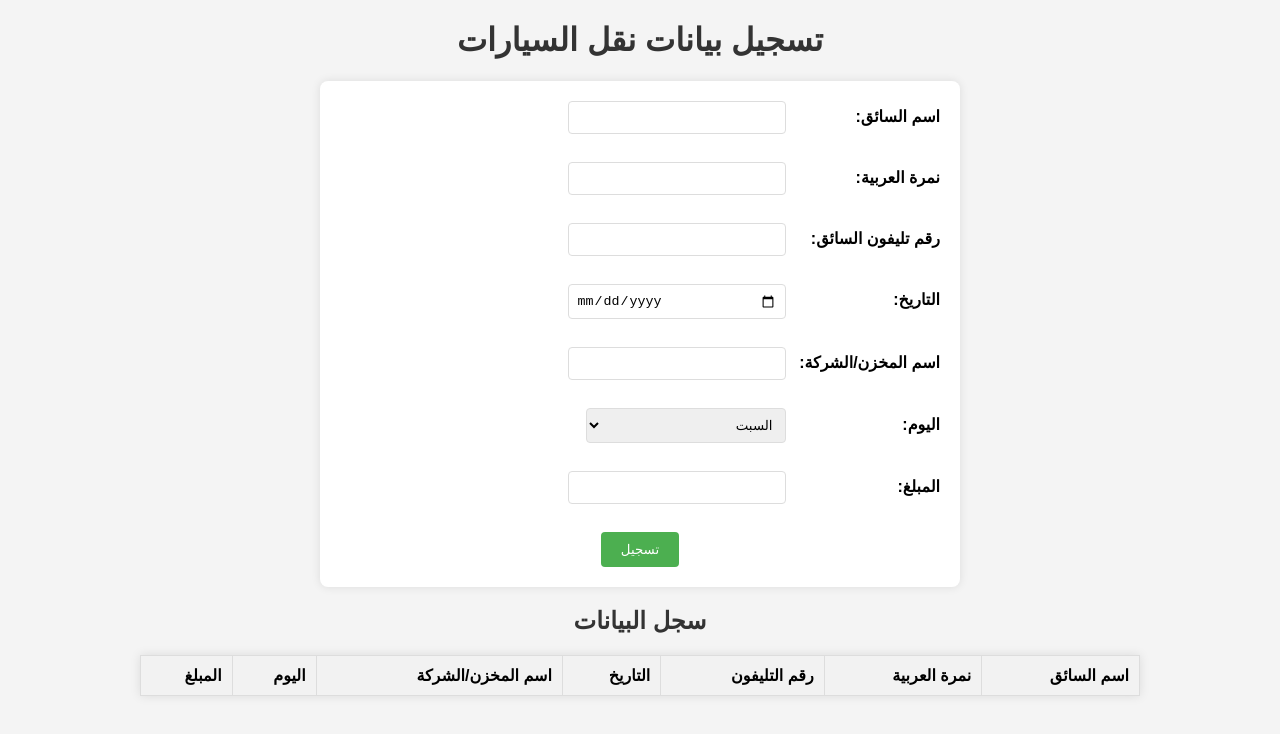
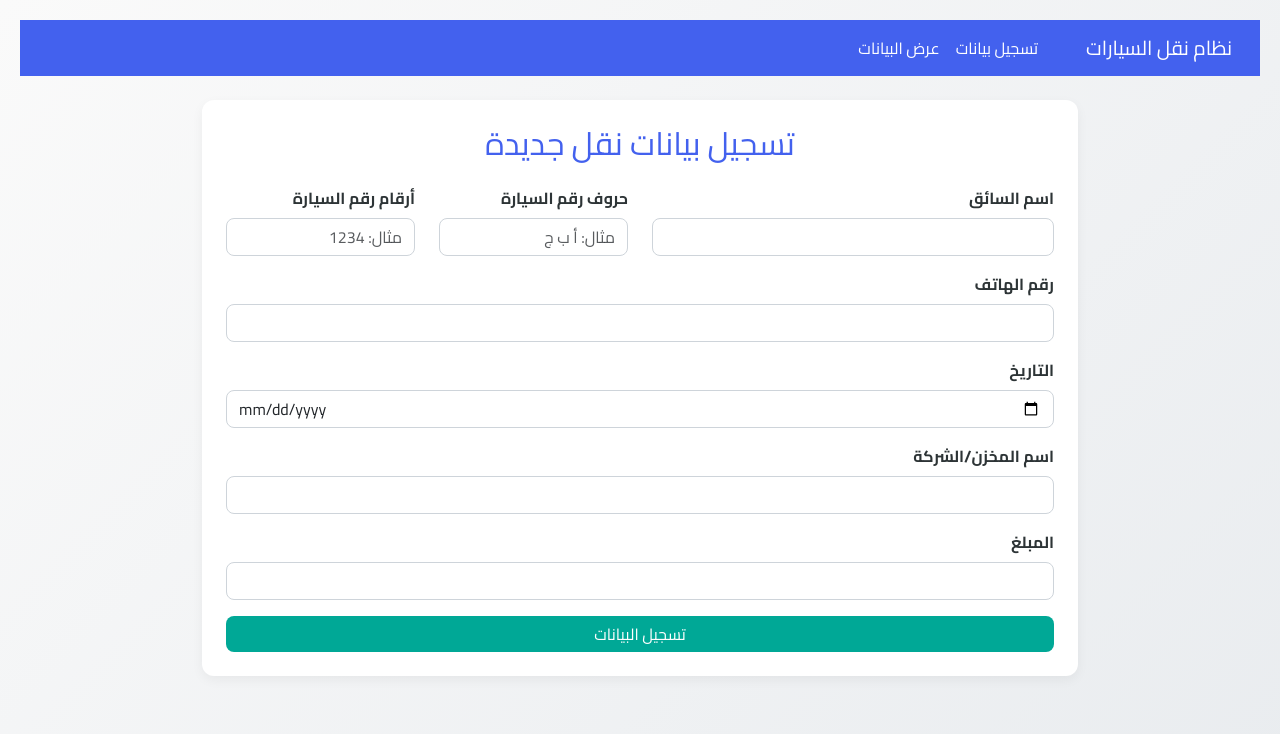
Before and after one commit to Nour3355/car-transport, a plain HTML site: page index.html in a window 1280 px wide. Drawn offline with nearby package versions, Linux system fonts and the light colour scheme; no server answers.

Commit message:
Update index.html

```diff
--- a/index.html
+++ b/index.html
@@ -1,129 +1,181 @@
 <!DOCTYPE html>
-<html lang="ar" dir="rtl">
+<html lang="ar">
 <head>
     <meta charset="UTF-8">
     <meta name="viewport" content="width=device-width, initial-scale=1.0">
     <title>تسجيل بيانات نقل السيارات</title>
+    <!-- Bootstrap CSS -->
+    <link href="https://cdn.jsdelivr.net/npm/bootstrap@5.3.0/dist/css/bootstrap.min.css" rel="stylesheet">
     <style>
         body {
-            font-family: Arial, sans-serif;
-            margin: 20px;
-            text-align: right;
-            background-color: #f4f4f4;
+            font-family: 'Cairo', sans-serif;
+            direction: rtl;
+            background: linear-gradient(135deg, #fafafa 0%, #e9ecef 100%); /* تدرج خفيف */
+            min-height: 100vh;
+            padding: 20px;
         }
-        h1, h2 {
-            color: #333;
+        .navbar {
+            background-color: #4361ee; /* أزرق هادئ */
+        }
+        .navbar-brand, .nav-link {
+            color: white !important;
+            transition: color 0.3s;
+        }
+        .nav-link:hover {
+            color: #f1f1f1 !important;
+        }
+        .container {
+            max-width: 900px;
+            margin-top: 20px;
+        }
+        .card {
+            border-radius: 12px;
+            box-shadow: 0 4px 12px rgba(0, 0, 0, 0.05);
+            border: none;
+            background-color: #ffffff;
+        }
+        .form-control {
+            border-radius: 8px;
+            border: 1px solid #ced4da;
+            transition: border-color 0.3s;
+        }
+        .form-control:focus {
+            border-color: #4361ee;
+            box-shadow: 0 0 5px rgba(67, 97, 238, 0.3);
+        }
+        .btn-primary {
+            background-color: #00a896; /* أخضر زاهي ناعم */
+            border: none;
+            border-radius: 8px;
+            transition: background-color 0.3s;
+        }
+        .btn-primary:hover {
+            background-color: #028f76;
+        }
+        .table {
+            background-color: #ffffff;
+            border-radius: 8px;
+            overflow: hidden;
+            border: 1px solid #e9ecef;
+        }
+        th {
+            background-color: #e9ecef; /* رمادي فاتح */
+            color: #2d3436;
+        }
+        td, th {
+            padding: 12px;
             text-align: center;
+            border: 1px solid #e9ecef;
         }
-        form {
-            max-width: 600px;
-            margin: 0 auto 20px;
-            padding: 20px;
-            background-color: white;
-            border-radius: 8px;
-            box-shadow: 0 0 10px rgba(0,0,0,0.1);
+        tr:nth-child(even) {
+            background-color: #f8f9fa;
+        }
+        .page {
+            display: none;
+        }
+        .page.active {
+            display: block;
+        }
+        h2 {
+            color: #4361ee; /* أزرق هادئ للعناوين */
         }
         label {
-            display: inline-block;
-            width: 150px;
-            font-weight: bold;
-        }
-        input, select {
-            padding: 8px;
-            margin-bottom: 10px;
-            width: 200px;
-            border: 1px solid #ddd;
-            border-radius: 4px;
-        }
-        button {
-            padding: 10px 20px;
-            background-color: #4CAF50;
-            color: white;
-            border: none;
-            border-radius: 4px;
-            cursor: pointer;
-            display: block;
-            margin: 0 auto;
-        }
-        button:hover {
-            background-color: #45a049;
-        }
-        table {
-            width: 100%;
-            max-width: 1000px;
-            margin: 20px auto;
-            border-collapse: collapse;
-            background-color: white;
-            box-shadow: 0 0 10px rgba(0,0,0,0.1);
-        }
-        th, td {
-            border: 1px solid #ddd;
-            padding: 10px;
-            text-align: right;
-        }
-        th {
-            background-color: #f2f2f2;
-            font-weight: bold;
+            color: #2d3436; /* رمادي داكن للنصوص */
+            font-weight: 600;
         }
     </style>
+    <!-- Google Fonts for Arabic -->
+    <link href="https://fonts.googleapis.com/css2?family=Cairo:wght@400;700&display=swap" rel="stylesheet">
 </head>
 <body>
-    <h1>تسجيل بيانات نقل السيارات</h1>
+    <!-- Navbar -->
+    <nav class="navbar navbar-expand-lg">
+        <div class="container-fluid">
+            <a class="navbar-brand" href="#">نظام نقل السيارات</a>
+            <button class="navbar-toggler" type="button" data-bs-toggle="collapse" data-bs-target="#navbarNav">
+                <span class="navbar-toggler-icon"></span>
+            </button>
+            <div class="collapse navbar-collapse" id="navbarNav">
+                <ul class="navbar-nav">
+                    <li class="nav-item">
+                        <a class="nav-link" href="#" onclick="showPage('formPage')">تسجيل بيانات</a>
+                    </li>
+                    <li class="nav-item">
+                        <a class="nav-link" href="#" onclick="showPage('dataPage')">عرض البيانات</a>
+                    </li>
+                </ul>
+            </div>
+        </div>
+    </nav>
+
+    <!-- Form Page -->
+    <div id="formPage" class="page active container">
+        <div class="card p-4 mt-4">
+            <h2 class="text-center mb-4">تسجيل بيانات نقل جديدة</h2>
             <form id="carForm">
-        <label for="driverName">اسم السائق:</label>
-        <input type="text" id="driverName" required><br><br>
+                <div class="row mb-3">
+                    <div class="col-md-6">
+                        <label for="driverName" class="form-label">اسم السائق</label>
+                        <input type="text" class="form-control" id="driverName" required>
+                    </div>
+                    <div class="col-md-3">
+                        <label for="carNumberLetters" class="form-label">حروف رقم السيارة</label>
+                        <input type="text" class="form-control" id="carNumberLetters" required placeholder="مثال: أ ب ج">
+                    </div>
+                    <div class="col-md-3">
+                        <label for="carNumberDigits" class="form-label">أرقام رقم السيارة</label>
+                        <input type="text" class="form-control" id="carNumberDigits" required placeholder="مثال: 1234">
+                    </div>
+                </div>
+                <div class="mb-3">
+                    <label for="phone" class="form-label">رقم الهاتف</label>
+                    <input type="tel" class="form-control" id="phone" required>
+                </div>
+                <div class="mb-3">
+                    <label for="date" class="form-label">التاريخ</label>
+                    <input type="date" class="form-control" id="date" required>
+                </div>
+                <div class="mb-3">
+                    <label for="company" class="form-label">اسم المخزن/الشركة</label>
+                    <input type="text" class="form-control" id="company" required>
+                </div>
+                <div class="mb-3">
+                    <label for="amount" class="form-label">المبلغ</label>
+                    <input type="number" class="form-control" id="amount" required>
+                </div>
+                <button type="submit" class="btn btn-primary w-100">تسجيل البيانات</button>
+            </form>
+        </div>
+    </div>
 
-        <label for="plateNumber">نمرة العربية:</label>
-        <input type="text" id="plateNumber" required><br><br>
-
-        <label for="phoneNumber">رقم تليفون السائق:</label>
-        <input type="tel" id="phoneNumber" required><br><br>
-
-        <label for="date">التاريخ:</label>
-        <input type="date" id="date" required><br><br>
-
-        <label for="storeName">اسم المخزن/الشركة:</label>
-        <input type="text" id="storeName" required><br><br>
-
-        <label for="day">اليوم:</label>
-        <select id="day" required>
-            <option value="السبت">السبت</option>
-            <option value="الأحد">الأحد</option>
-            <option value="الإثنين">الإثنين</option>
-            <option value="الثلاثاء">الثلاثاء</option>
-            <option value="الأربعاء">الأربعاء</option>
-            <option value="الخميس">الخميس</option>
-            <option value="الجمعة">الجمعة</option>
-        </select><br><br>
-
-        <label for="amount">المبلغ:</label>
-        <input type="number" id="amount" required><br><br>
-
-        <button type="submit">تسجيل</button>
-    </form>
-
-    <h2>سجل البيانات</h2>
-    <table id="dataTable">
+    <!-- Data Page -->
+    <div id="dataPage" class="page container">
+        <div class="card p-4 mt-4">
+            <h2 class="text-center mb-4">سجل بيانات النقل</h2>
+            <table class="table table-bordered">
                 <thead>
                     <tr>
                         <th>اسم السائق</th>
-                <th>نمرة العربية</th>
-                <th>رقم التليفون</th>
+                        <th>رقم السيارة</th>
+                        <th>رقم الهاتف</th>
                         <th>التاريخ</th>
                         <th>اسم المخزن/الشركة</th>
-                <th>اليوم</th>
                         <th>المبلغ</th>
                     </tr>
                 </thead>
                 <tbody id="tableBody"></tbody>
             </table>
+        </div>
+    </div>
 
-    <script type="module">
-        // استيراد مكتبات Firebase
-        import { initializeApp } from 'https://www.gstatic.com/firebasejs/10.12.2/firebase-app.js';
-        import { getDatabase, ref, push, set, onValue } from 'https://www.gstatic.com/firebasejs/10.12.2/firebase-database.js';
+    <!-- Firebase SDK -->
+    <script src="https://www.gstatic.com/firebasejs/9.6.10/firebase-app.js"></script>
+    <script src="https://www.gstatic.com/firebasejs/9.6.10/firebase-database.js"></script>
+    <!-- Bootstrap JS -->
+    <script src="https://cdn.jsdelivr.net/npm/bootstrap@5.3.0/dist/js/bootstrap.bundle.min.js"></script>
 
-        // إعدادات Firebase - استبدل هذه القيم بإعدادات مشروعك
+    <script>
+        // Firebase Configuration
         const firebaseConfig = {
             apiKey: "AIzaSyCSCDleshPmyCzhUKfjMWtVCTkE5YKMRUw",
             authDomain: "car-rent-ff578.firebaseapp.com",
@@ -135,75 +187,66 @@
             measurementId: "G-3FWSPQ1RWT"
         };
 
-        // تهيئة Firebase
-        try {
-            const app = initializeApp(firebaseConfig);
-            const database = getDatabase(app);
-            console.log("Firebase تم تهيئته بنجاح");
+        // Initialize Firebase
+        firebase.initializeApp(firebaseConfig);
+        const database = firebase.database();
 
-            // التعامل مع إرسال النموذج
-            document.getElementById('carForm').addEventListener('submit', function(e) {
+        // Form Submission
+        document.getElementById('carForm').addEventListener('submit', (e) => {
             e.preventDefault();
 
-                try {
-                    // جمع البيانات من النموذج
             const driverName = document.getElementById('driverName').value;
-                    const plateNumber = document.getElementById('plateNumber').value;
-                    const phoneNumber = document.getElementById('phoneNumber').value;
+            const carNumberLetters = document.getElementById('carNumberLetters').value;
+            const carNumberDigits = document.getElementById('carNumberDigits').value;
+            const carNumber = `${carNumberLetters} ${carNumberDigits}`;
+            const phone = document.getElementById('phone').value;
             const date = document.getElementById('date').value;
-                    const storeName = document.getElementById('storeName').value;
-                    const day = document.getElementById('day').value;
+            const company = document.getElementById('company').value;
             const amount = document.getElementById('amount').value;
 
-                    // حفظ البيانات في Firebase
-                    const newRecordRef = push(ref(database, 'records'));
-                    set(newRecordRef, {
-                        driverName: driverName,
-                        plateNumber: plateNumber,
-                        phoneNumber: phoneNumber,
-                        date: date,
-                        storeName: storeName,
-                        day: day,
-                        amount: amount
+            // Save to Firebase
+            database.ref('car_transfers').push({
+                driverName,
+                carNumber,
+                phone,
+                date,
+                company,
+                amount
             }).then(() => {
-                        alert("تم تسجيل البيانات بنجاح!");
+                alert('تم تسجيل البيانات بنجاح!');
                 document.getElementById('carForm').reset();
+                showPage('dataPage'); // Switch to data page after submission
             }).catch((error) => {
-                        console.error("خطأ أثناء حفظ البيانات:", error);
-                        alert("حدث خطأ أثناء التسجيل: " + error.message);
+                alert('حدث خطأ: ' + error.message);
             });
-                } catch (error) {
-                    console.error("خطأ في إرسال النموذج:", error);
-                    alert("حدث خطأ: " + error.message);
-                }
         });
 
-            // استرجاع البيانات وعرضها في الجدول
-            onValue(ref(database, 'records'), (snapshot) => {
+        // Display Data
+        database.ref('car_transfers').on('value', (snapshot) => {
             const tableBody = document.getElementById('tableBody');
-                tableBody.innerHTML = ''; // مسح الجدول قبل التحديث
+            tableBody.innerHTML = '';
 
             snapshot.forEach((childSnapshot) => {
                 const data = childSnapshot.val();
                 const row = document.createElement('tr');
                 row.innerHTML = `
                     <td>${data.driverName}</td>
-                        <td>${data.plateNumber}</td>
-                        <td>${data.phoneNumber}</td>
+                    <td>${data.carNumber}</td>
+                    <td>${data.phone}</td>
                     <td>${data.date}</td>
-                        <td>${data.storeName}</td>
-                        <td>${data.day}</td>
+                    <td>${data.company}</td>
                     <td>${data.amount}</td>
                 `;
                 tableBody.appendChild(row);
             });
-            }, (error) => {
-                console.error("خطأ أثناء استرجاع البيانات:", error);
-                alert("حدث خطأ أثناء تحميل البيانات: " + error.message);
         });
-        } catch (error) {
-            console.error("خطأ في تهيئة Firebase:", error);
-            alert("خطأ في الاتصال بـ Firebase: " + error.message);
+
+        // Page Navigation
+        function showPage(pageId) {
+            document.querySelectorAll('.page').forEach(page => {
+                page.classList.remove('active');
+            });
+            document.getElementById(pageId).classList.add('active');
         }
     </script>
 </body>
```
Lines whose indentation alone changed are shown as unchanged.
